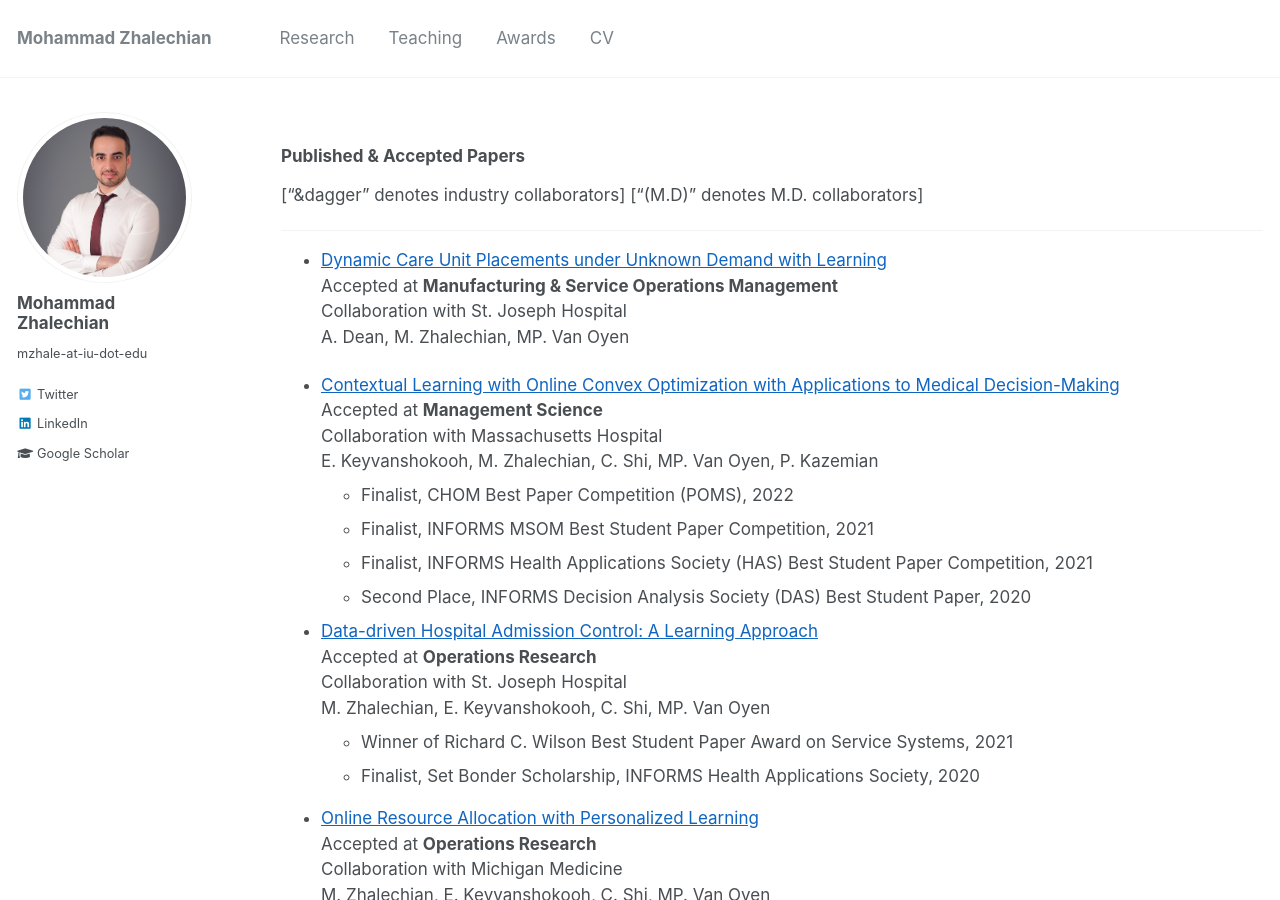
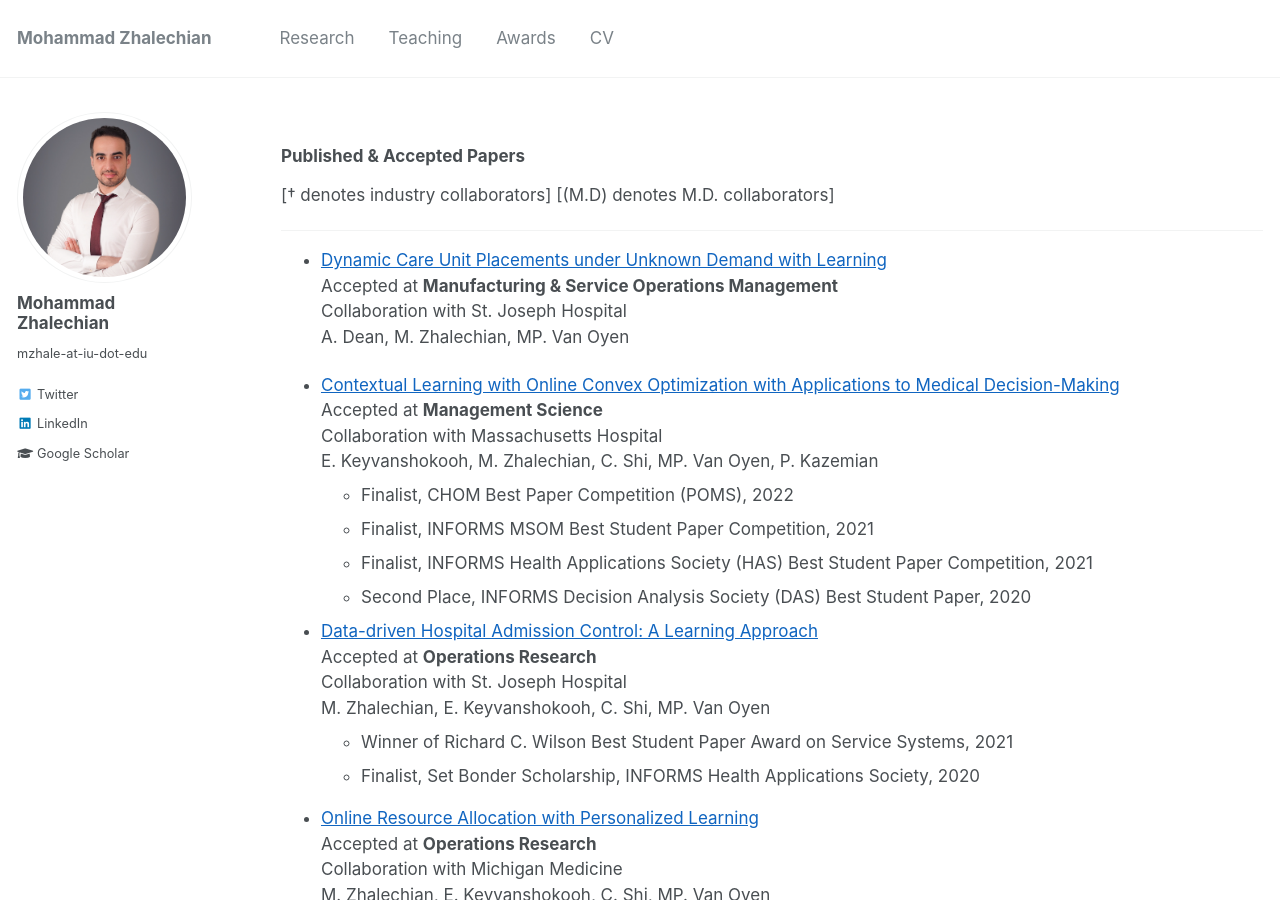
Before and after one commit to mzhalechian/mzhalechian.github.io, a Jekyll site: the page built from _pages/research.md, in a window 1280 px wide and 900 px high. Built offline with Jekyll 4.4.1, drawn with Linux system fonts in a browser that asks for light colours.

Commit message:
research

```diff
--- a/_pages/research.md
+++ b/_pages/research.md
@@ -6,7 +6,7 @@ author_profile: true
 ---
 
 ### Published & Accepted Papers
-[“&dagger” denotes industry collaborators] [“(M.D)” denotes M.D. collaborators]
+[&dagger; denotes industry collaborators] [(M.D) denotes M.D. collaborators]
 
 ___
 * [Dynamic Care Unit Placements under Unknown Demand with Learning](https://papers.ssrn.com/sol3/papers.cfm?abstract_id=4120841)
```
